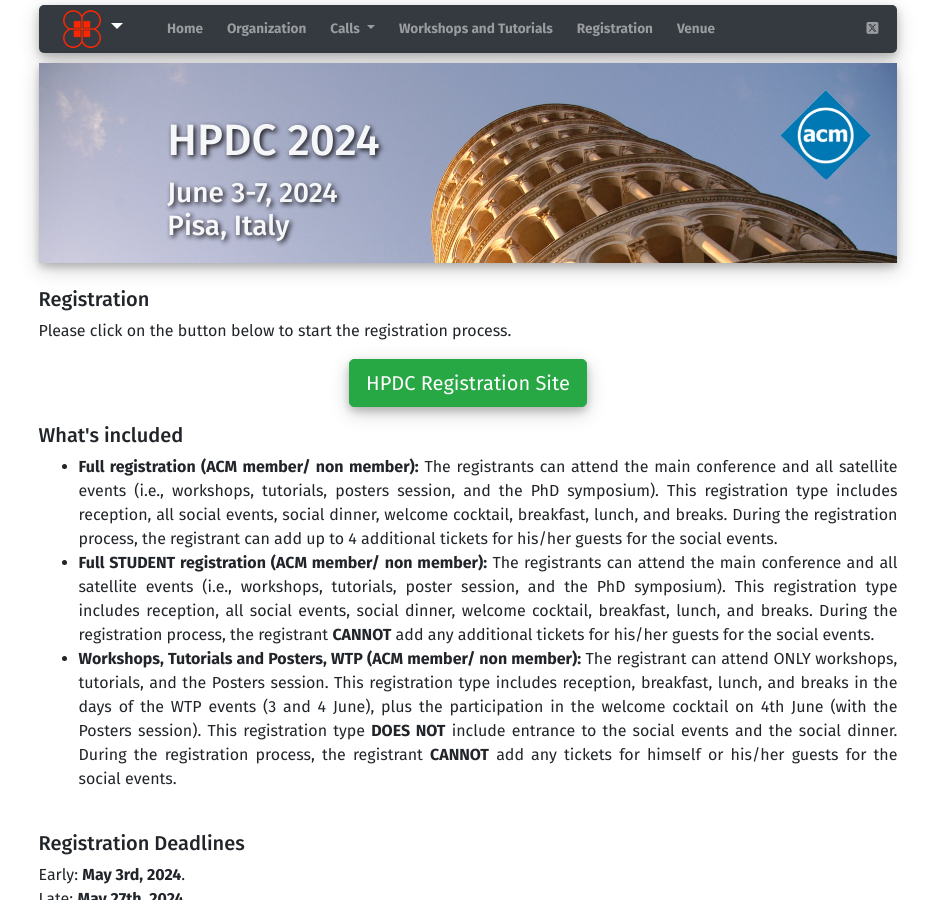
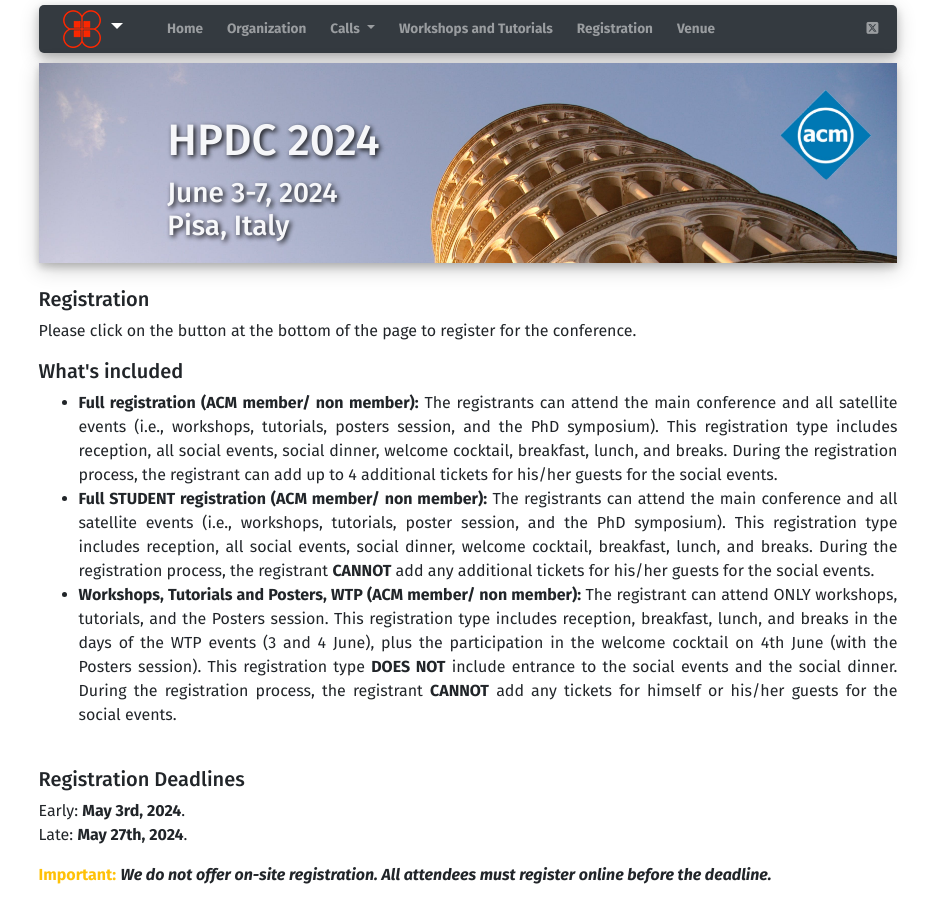
Before and after one commit to jacopo-massa/hpdc24-site, a Jekyll site: the page built from registration.html, in a window 1280 px wide and 900 px high. Shown: the whole window, without its empty margins (172-1107 px from the left). Built offline with Jekyll 4.4.1, drawn with Linux system fonts in a browser that asks for light colours; some of the changed text lies outside the part shown.

Commit message:
Update registration page

```diff
--- a/_data/registration.yml
+++ b/_data/registration.yml
@@ -1,4 +1,4 @@
-about: Please click on the button below to start the registration process.
+about: Please click on the button at the bottom of the page to register for the conference.
 
 visa: |
   It will be possible to request the VISA Support letter during the registration process,
--- a/_layouts/home.html
+++ b/_layouts/home.html
@@ -21,11 +21,11 @@
         <p>
             {{site.data.conference.description}}
             <br>
-            <center>
+            <!-- <center>
                 <button name="button" class="btn btn-success btn-lg shadowedbutton"
                     onclick="parent.open('{{site.data.registration.url}}')">HPDC Registration Site</button>
             </center>
-            <br> <br>
+            <br> <br> -->
 
 
             {% include conference_venue.html %}
--- a/registration.html
+++ b/registration.html
@@ -14,12 +14,7 @@
             </p>
             {% endif %}
             {% if site.data.registration.url %}
-            <p>
-                <center>
-                    <button name="button" class="btn btn-success btn-lg shadowedbutton"
-                        onclick="parent.open('{{site.data.registration.url}}')">HPDC Registration Site</button>
-                </center>
-            </p>
+
             {% endif %}
 
             <h5>What's included</h5>
@@ -120,6 +115,15 @@
                     {{ site.data.registration.email }}
                 </a>
             </p>
+            <br>
+            <h5>Registration site</h5>
+            Please click the button below to start the registration process:
+            <p>
+                <center>
+                    <button name="button" class="btn btn-success btn-lg shadowedbutton"
+                        onclick="parent.open('{{site.data.registration.url}}')">HPDC Registration Site</button>
+                </center>
+            </p>
         </div>
     </div>
 </div>
```
